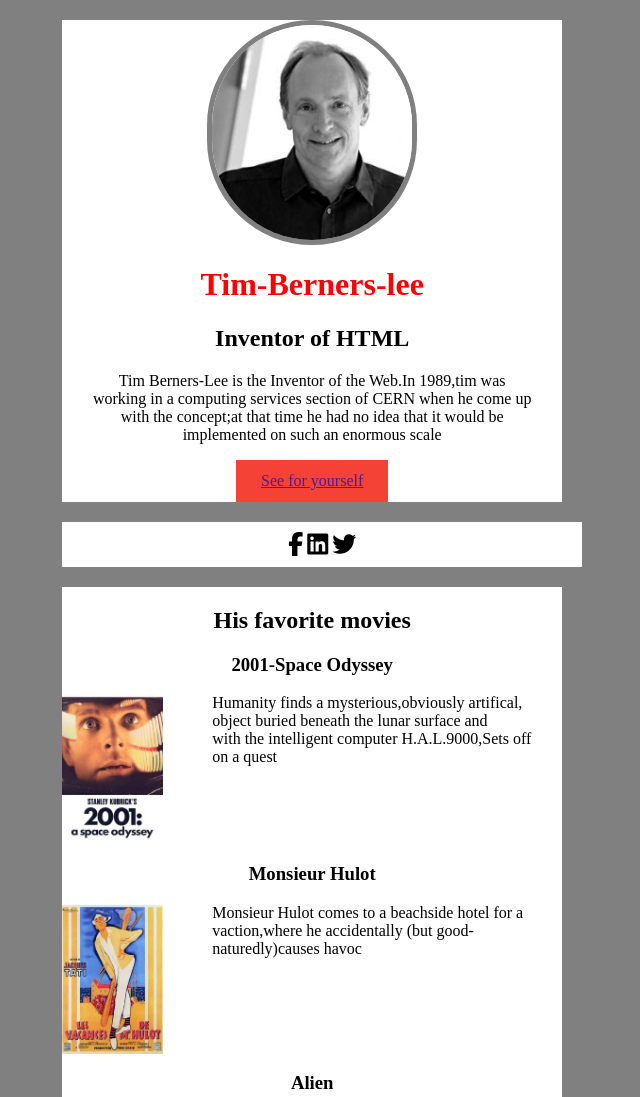
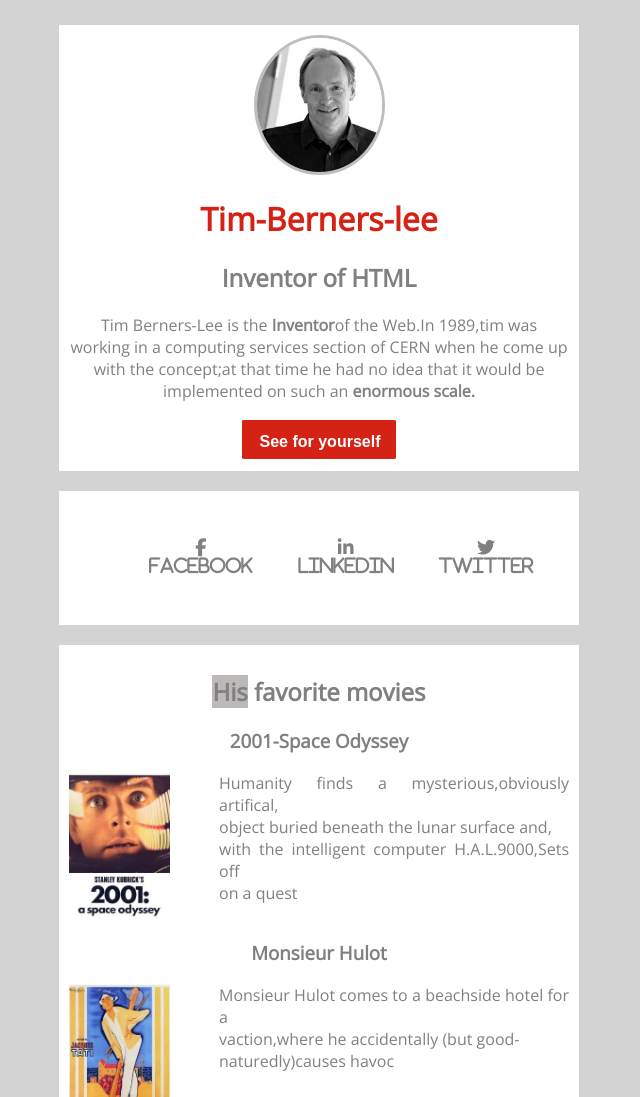
Before and after one commit to BhamaGuruswami/Tim-Berners-lee, a plain HTML site: page index.html in a window 1280 px wide. Shown: the top 1097 px of the page, without its empty margins (325-965 px from the left). Drawn offline with nearby package versions, Linux system fonts and the light colour scheme.

Commit message:
css added

```diff
--- a/index.html
+++ b/index.html
@@ -7,73 +7,77 @@
     <meta name="viewport" content="width=device-width, initial-scale=1.0">
     <title>Tim-Berners-lee</title>
     <link rel="stylesheet" href="style.css">
+    <link href="https://fonts.googleapis.com/css2?family=Open+Sans:wght@300&display=swap" rel="stylesheet">
     <script src="https://kit.fontawesome.com/6c36406174.js" crossorigin="anonymous"></script>
-
-
 </head>
 
 <body>
+    <div class="container">
     <div class="block1">
-            <img  class="img1" src="tim_berners_lee.jpg" alt="images">
+            <img  class="img1" src="image/tim_berners_lee.jpg" alt="images">
         <div class="intro">
             <h1>Tim-Berners-lee</h1>
             <h2>Inventor of HTML</h2>
             <p>
-                Tim Berners-Lee is the Inventor of the Web.In 1989,tim was<br> working in a computing services section
+                Tim Berners-Lee is the <strong>Inventor</strong>of the Web.In 1989,tim was<br> working in a computing services section
                 of
                 CERN when he come up <br>with the concept;at that time he had no idea that it would be <br> implemented
                 on
                 such
-                an enormous scale
+                an <strong>enormous scale.</strong>
             </p>
-            <div class="link">
-                <a title="my story" href="" target="_blank">See for yourself</a>
+            <div class="button">
+                <button class="button button3">See for yourself</button>
             </div>
         </div>
 
     </div>
-
     <div class="block2">
         <div class="social">
-           <i class="fa-brands fa-facebook-f" style="font-size:24px;" ></i>
-            <i class="fa-brands fa-linkedin" style="font-size:24px;"></i>
-            <i class="fa-brands fa-twitter" style="font-size:24px;"></i>
+            <ul>
+                <li><i class="fa fa-facebook"><br>Facebook</i>
+                  <a href="#" target="_blank"></a></li>
+                    <li><i class="fa fa-linkedin"><br>Linkedin</i>
+                      <a href="#" target="_blank"></a></li>
+                    <li><i class="fa fa-twitter" target="_blank"><br>Twitter</i>
+                    <a href="#" target="_blank"></a></li>
+              </ul>
+
         </div>
     </div>
     <div class="block3">
         <div class="space">
-            <h2>His favorite movies</h2>
+            <h2><mark>His</mark> favorite movies</h2>
             <h3>2001-Space Odyssey</h3>
             <Div class="img2">
-                <img src="space_odyssey.jpg" alt="images">
+                <img src="image/space_odyssey.jpg" alt="images">
             </Div>
-            <p class="space1">Humanity finds a mysterious,obviously artifical,<br>object buried beneath the lunar surface and<br> with
+            <p class="space1">Humanity finds a mysterious,obviously artifical,<br>object buried beneath the lunar surface and,<br> with
                 the
                 intelligent computer H.A.L.9000,Sets off <br>on a quest</p>
         </div>
         <div class="hulot">
             <h3>Monsieur Hulot</h3>
             <Div class="img3">
-                <img src="mister_hulot.jpg" alt="images">
+                <img src="image/mister_hulot.jpg" alt="images">
             </Div>
             <p class="hulot1" >Monsieur Hulot comes to a beachside hotel for a<br> vaction,where he accidentally (but
-                good-<br>naturedly)causes
-                havoc</p>
+                good-<br>naturedly)causes havoc</p>
         </div>
         <div class="alien">
             <h3>Alien</h3>
             <div class="img4">
-                <img src="alien.jpg" alt="images">
+                <img src="image/alien.jpg" alt="images">
             </div>
             <p class="alien1">The commeri sucal vessel Nostromo receives a <br>distress call from an unexplored planet.After
                 <br>searching
                 for
-                survivors,the crew heads home <br>only to realize that a deadly bioform has joined <br>them</p>
+                survivors,the crew heads home <br>only to realize that a deadly bioform has joined <br>them.</p>
         </div>
     </div>
 
 
-
+    </div>
 </body>
 
 </html>
--- a/style.css
+++ b/style.css
@@ -1,45 +1,74 @@
 body{
-    background-color: grey;
+    margin: auto;
+    background-color:lightgray;
     text-align: center;
+    display: flex;
+    flex-direction: column;
+    margin-top: 15px;
+    margin-bottom: 40px;
+    color: grey;
+    font-family: "Open Sans";
   }
-
-
  .img1 {
-    border-radius: 180px;
-    width: 200px;
-    height: auto;
+    border-radius: 60%;
+    width: 25%;
     text-align: center;
     margin-left: auto;
     margin-right: auto;
-    border: 5px solid gray;
-
+    border: 3px solid rgb(193, 189, 189);
 }
 h1{
-    color: red;
+    color:#d42215;
+    font-weight: bolder;
 }
 
 .intro {
     text-align: center;
     position: relative;
+}
+mark{
+    color: gray;
+    background-color: rgb(190, 185, 185);
+}
+.social,li {
+    display: inline;
+    padding: 20px;
+    text-decoration: none;
+    font-size: 18px;
+    color:gray;
+    font-family: 'Open Sans', sans-serif;
+}
+a:link {
+    color: rgb(158, 148, 148);
+    text-decoration: none;
 
 }
+a:active {
+    color:#d42215;
+    text-decoration: none;
+}
+a:visited {
+    color:#d42215;
+    text-decoration: none;
+}
+a:hover {
+    color:#d42215;
+    text-decoration: none;
+}
+.space,p {
+    text-align: center;
 
-.social {
-    text-align: center;
 }
-
-.space {
-    text-align: center;
-}
-
 .space1{
     text-align: justify;
+    text-align-last: start;
 }
 .hulot1{
     text-align: justify;
+    text-align-last: start;
 }
 .alien1{
-    text-align: justify;
+    text-align-last: justify;
 }
 
 .img2 {
@@ -54,7 +83,6 @@ h1{
     display: flex;
     height: 150px;
     width: 150px;
-
 }
 
 .img4 {
@@ -62,25 +90,32 @@ h1{
     display: flex;
     height: 150px;
     width: 150px;
-
 }
-
 .hulot {
     text-align: center;
-    justify-content: flex-end;
+    /* justify-content: flex-end; */
 }
 
 .alien {
     text-align: center;
 }
-.link{
-    background-color: #f44336;
-    color: white;
-    padding: 12px 25px;
-    text-align: center;
-    text-decoration: none;
-    display: inline-block;
-
+.button{
+        background-color: #d42215;
+        border: none;
+        color: white;
+        width: 150px;
+        height: 35px;
+        padding: 2px 2px;
+        display: inline-block;
+        text-align: center;
+        text-decoration: none;
+        font-size: 16px;
+        margin: 2px 1px;
+        border-radius: 2%;
+        font-weight: bold;
+}
+strong{
+    font-weight: bold;
 }
 .block1{
     display: flex;
@@ -89,19 +124,20 @@ h1{
     background-color: white;
     width: 500px;
     text-align: center;
-    margin: 20px;
+    margin:10px;
     margin-left: 30%;
-
+    padding: 10px;
 }
 .block2{
     display: flex;
     flex-direction: column;
     justify-content: center;
     background-color: white;
+    text-align: center;
     width: 500px;
     margin: 20px;
-    padding: 10px;
     margin-left: 30%;
+    padding: 10px ;
 }
 .block3{
     display: flex;
@@ -111,4 +147,5 @@ h1{
     width: 500px;
     margin: 20 px;
     margin-left: 30%;
+    padding: 10px;
 }
```
Also changed, not shown: image/alien.jpg (renamed from alien.jpg), image/mister_hulot.jpg (renamed from mister_hulot.jpg), image/space_odyssey.jpg (renamed from space_odyssey.jpg), image/tim_berners_lee.jpg (renamed from tim_berners_lee.jpg).
